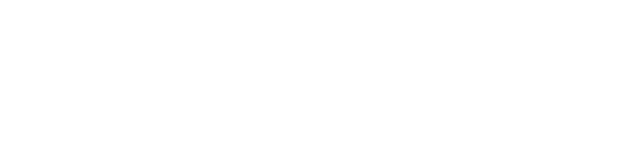
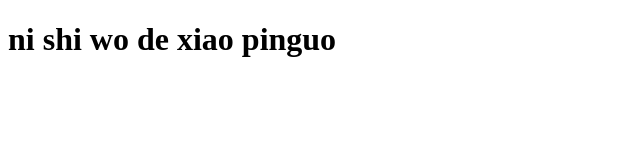
Before and after one commit to zhangxiaotian2s/lianxi, a plain HTML site: page index.html in a window 1280 px wide. Shown: the whole page, without its empty margins (0-640 px from the left). Drawn offline with Linux system fonts and the light colour scheme.

Commit message:
xiaopinguo

```diff
--- a/index.html
+++ b/index.html
@@ -5,6 +5,6 @@
 		<title>test</title>
 	</head>
 	<body>
-
+		<h1>ni shi wo de xiao pinguo</h1>
 	</body>
 </html>
```
